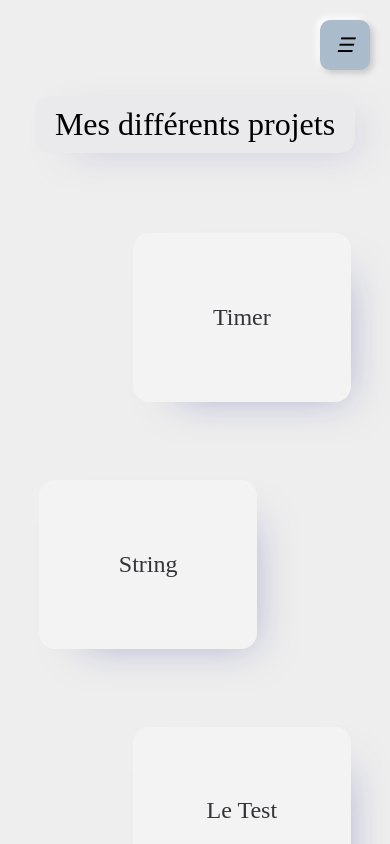
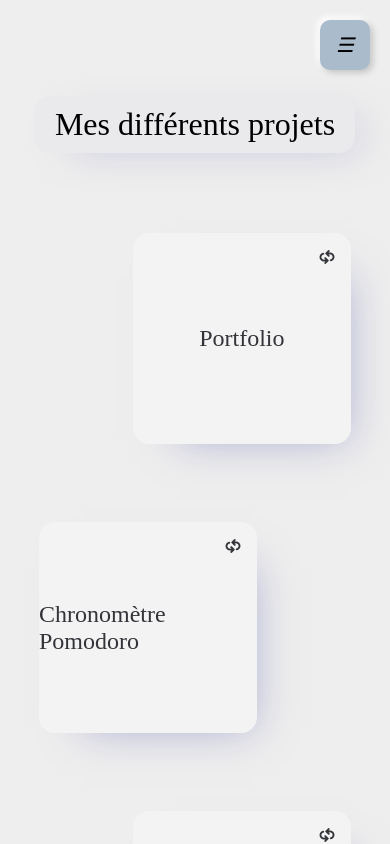
Before and after one commit to sylvainbatte/personalWebsite, a Vue app: page /projects in a window 390 px wide. Shown: the top 844 px of the page. Built offline with nearby package versions, Linux system fonts and the light colour scheme.

Commit message:
project page v1
todo : add responsive design

```diff
--- a/src/assets/main.css
+++ b/src/assets/main.css
@@ -2,6 +2,7 @@
 
 :root {
   --main-text-color: #333439;
+  --main-text-white-color: #FDF5DD;
   --main-text-accent-color: rgb(147, 165, 182);
   --main-accent-color: #ABC;
   --main-background-color: #f3f3f3;
--- a/src/components/ProjectCardItem.vue
+++ b/src/components/ProjectCardItem.vue
@@ -7,8 +7,12 @@ defineProps({
     description: {
       type: String,
       required: true
+    },
+    status: {
+      type: Object,
+      required: true
     }
-})
+  });
 </script>
 
 <template>
@@ -16,9 +20,12 @@ defineProps({
     <div class="card">
       <div class="card-front">
           <h2>{{ name }}</h2>
+          <img src="../assets/repeter.png" alt="Carte retournable">
       </div>
       <div class="card-back">
           <p>{{ description }}</p>
+          <div class="projectStatus">{{ status.name }}</div>
+          <img src="../assets/repeter.png" alt="Carte retournable">
       </div>
     </div>
   </div>
@@ -53,7 +60,7 @@ defineProps({
 
     margin-bottom: 30px;
     perspective: 1000px;
-    height: 20vh;
+    height: 25vh;
 
     .card {
       position: relative;
@@ -77,15 +84,48 @@ defineProps({
         display: flex;
         align-items: center;
         justify-content: center;
+
+        img {
+          width: 1em;
+          height: 1em;
+          position: absolute;
+          top: 1em;
+          right: 1em;
+          filter: invert(18%) sepia(9%) saturate(499%) hue-rotate(192deg) brightness(86%) contrast(86%);
+        }
       }
 
       .card-back {
         background-color: var(--main-text-color);
         color: var(--main-background-color);
         display: flex;
+        flex-direction: column;
         align-items: center;
         justify-content: center;
         transform: rotateX(180deg);
+
+        p {
+          text-align: center;
+          padding: 0 3em;
+          margin-bottom: 1em;
+          color: var(--main-text-white-color);
+        }
+
+        .projectStatus {
+          background-color: v-bind(status.color);
+          color: var(--main-text-color);
+          padding: 0.5em 1em;
+          border-radius: 1em;
+        }
+
+        img {
+          width: 1em;
+          height: 1em;
+          position: absolute;
+          bottom: 1em;
+          right: 1em;
+          filter: invert(91%) sepia(18%) saturate(325%) hue-rotate(339deg) brightness(104%) contrast(102%);
+        }
       }
     }
   }
--- a/src/datas/project.json
+++ b/src/datas/project.json
@@ -1,6 +1,21 @@
 {
-    "descriptions": {
-        "timer": "A simple timer that counts down from a specified time.",
-        "string": "A simple string that can be used to display text."
+    "descriptions" : {
+        "portfolio" : "Ce portfolio est mon projet personnel actuellement. Je m'en sert pour développer mes compétences en design (et CSS) ainsi qu'en VueJS. Cela me permet également de tester différentes idées de design ou de fonctionnalitées qui me passent par la tête. Ce site permet de présenter mon parcous, mes différents autres projets, une partie dédiée à mes photos, ainsi qu'une partie contact avec mes différents réseaux.",
+        "timer" : "Ce projet a pour but de créer un site permettant d'utiliser différents types de minuteurs, notamment un timer permettant de mettre en place la technique Pomodoro. Il sera aussi possible de créer d'autres types de minuteurs spécifiques pour d'autre utilisations, et un système de son et/ou de notifications permettra de prévenir l'utilisateur d'un franchissement d'étape ou de la fin du minuteur.",
+        "textUtil" : "Ce projet a pour vocation à être une sorte d'utilitaire permettant de réaliser différentes opérations sur du texte (comme le mettre en majuscule/minuscule, le découper, mettre la première lettre de chaque mots en majuscule, etc.)."
+    },
+    "status" : {
+        "portfolio" : {
+            "name" : "En cours de développement",
+            "color" : "#ABC"
+        },
+        "timer" : {
+            "name" : "En attente de développement",
+            "color" : "#FFBF6D"
+        },
+        "textUtil" : {
+            "name" : "En attente de développement",
+            "color" : "#FFBF6D"
+        }
     }
 }
--- a/src/views/ProjectView.vue
+++ b/src/views/ProjectView.vue
@@ -1,21 +1,16 @@
 <script setup>
 import ProjectCardItem from '../components/ProjectCardItem.vue';
 
-// TODO : aller chercher les valeurs de data dans un fichier json
-let data = {
-    "timer" : "Description timer",
-    "string" : "Description string",
-    "test" : "Description du test"
-}
+import projectData from '../datas/project.json';
 
 </script>
 
 <template>
     <h1 class="title">Mes différents projets</h1>
     <div id="projects">
-        <ProjectCardItem name="Timer" :description="data.timer" />
-        <ProjectCardItem name="String" :description="data.string" />
-        <ProjectCardItem name="Le Test" :description="data.test" />
+        <ProjectCardItem name="Portfolio" :description="projectData.descriptions.portfolio" :status="projectData.status.portfolio"/>
+        <ProjectCardItem name="Chronomètre Pomodoro" :description="projectData.descriptions.timer" :status="projectData.status.timer"/>
+        <ProjectCardItem name="Utilitaire de texte" :description="projectData.descriptions.textUtil" :status="projectData.status.textUtil"/>
     </div>
 </template>
 
```
Also changed, not shown: src/assets/repeter.png (added). Lines whose indentation alone changed are shown as unchanged.
